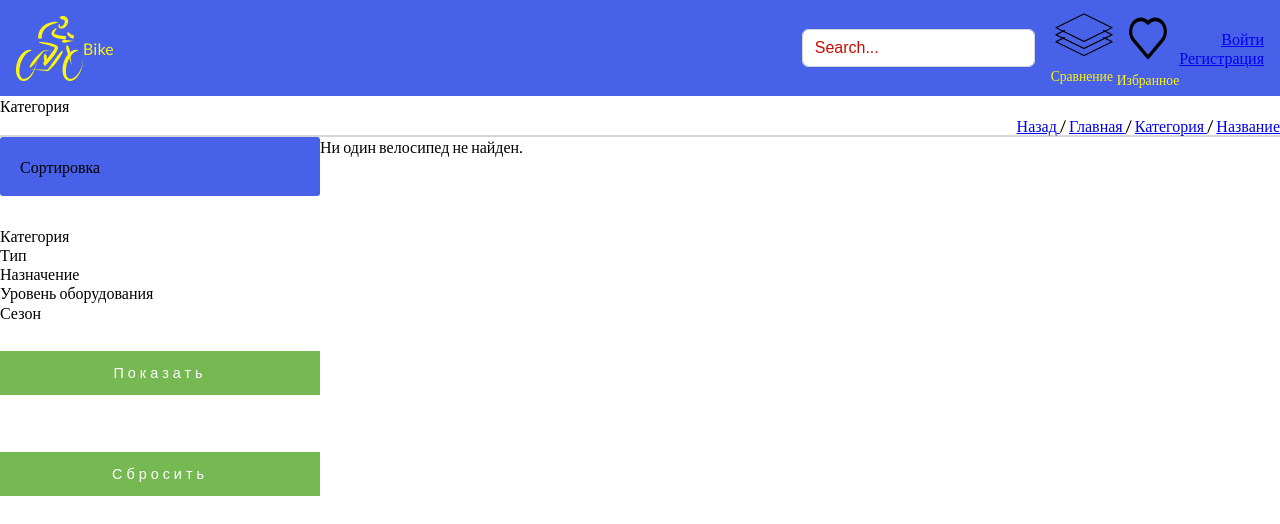
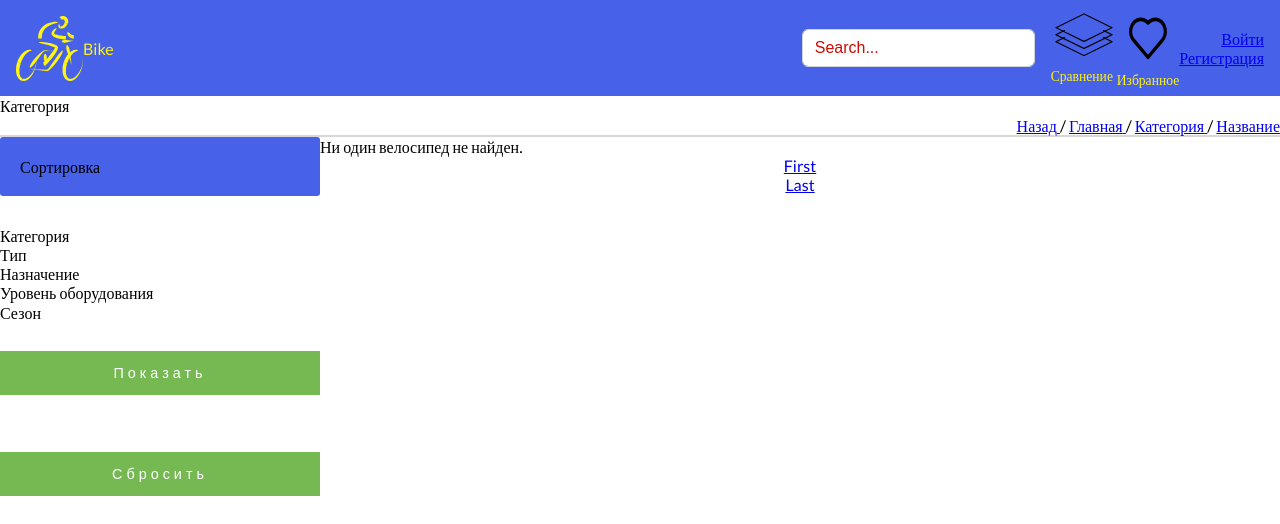
Before and after one commit to VexOlmer/BikeCatalog, a PHP site: page /BikeCatalog/AllBike.php in a window 1280 px wide. Shown: the top 524 px of the page. Run offline with PHP 8.4, Linux system fonts and the light colour scheme; data that the repository does not hold is empty.

Commit message:
Add pagination for page Filter

```diff
--- a/AllBike.php
+++ b/AllBike.php
@@ -54,7 +54,8 @@
             ?>
             <div class="Bikes-row">
                 <div class="Bikes-row-image">
-                    <img src="static/img/svg/BikePhotoTest.svg" alt="image" class="Bike-image">
+                    <img src="static/img/svg/BikePhotoTest.svg" alt="image" class="Bike-image"
+                            onclick="window.location.href = '<?php echo BASE_URL . 'BikeInfo.php'?>'">
                 </div>
                 <div class="Bikes-row-text">
                     <a href="<?php echo BASE_URL . 'BikeInfo.php'?>" class="nav-link">
@@ -69,6 +70,7 @@
                 </div>
             </div>
             <?php }} ?>
+            <?php  include("app/include/pagination.php"); ?>
         </div>
     </div>
 </div>
--- a/app/controllers/searchBike.php
+++ b/app/controllers/searchBike.php
@@ -2,7 +2,12 @@
 
 include("app/database/db.php");
 
-$result = getData("SELECT * FROM bikeinfo WHERE status = '1'");
+$page = isset($_GET['page']) ? $_GET['page'] : 1;
+$limit = 2;
+$offset = $limit * ($page - 1);  // С какой записи начинать поиск в DB
+$total_pages = round(countRow('bikeinfo')[0]['COUNT(*)'] / $limit, 0);
+
+$result = getData("SELECT * FROM bikeinfo WHERE status = '1' LIMIT $limit OFFSET $offset");
 
 // Авторизация
 if($_SERVER['REQUEST_METHOD'] === 'POST' && isset($_POST['btn-show-filter'])){
@@ -19,12 +24,14 @@ if($_SERVER['REQUEST_METHOD'] === 'POST' && isset($_POST['btn-show-filter'])){
         }
     }
 
+    $sqlQuery .= "LIMIT $limit OFFSET $offset";
+
     $result = getData($sqlQuery);
 
 }
 
 if($_SERVER['REQUEST_METHOD'] === 'POST' && isset($_POST['btn-del-filter'])){
-    $sqlQuery = "SELECT * FROM bikeinfo WHERE status = '1'";
+    $sqlQuery = "SELECT * FROM bikeinfo WHERE status = '1' LIMIT $limit OFFSET $offset";
 
     $result = getData($sqlQuery);
 }
--- a/app/database/db.php
+++ b/app/database/db.php
@@ -160,7 +160,12 @@ function getColumn($table, $column){
     $query = "
         SELECT DISTINCT($column)
         FROM $table";
-    return  getData($query);
+    return getData($query);
+}
+
+function countRow($table){
+    $query = "SELECT COUNT(*) FROM $table WHERE status LIKE '1'";
+    return getData($query);
 }
 
 ?>
--- a/app/include/header.php
+++ b/app/include/header.php
@@ -1,12 +1,11 @@
 <!DOCTYPE html>
-<html lang="en>
+<html lang="en">
     <head>
         <meta charset="UTF-8">
         <meta name="viewport" content="width=device-width, initial-scale-1.0">
-        <meta http-equiv="X-UA-Compatible" content="IE=edge">
         <title>Bike Catalog</title>
-        <link rel="stylesheet" href="static/css/reset.css">
-        <link rel="stylesheet" href="static/css/style.css">
+        <link rel="stylesheet" href="static/css/reset.css" type="text/css" >
+        <link rel="stylesheet" href="static/css/style.css" type="text/css" >
     </head>
 <body>
 
--- /dev/null
+++ b/app/include/pagination.php
@@ -0,0 +1,18 @@
+<nav role="navigation">
+    <ul class="pagination justify-content-center">
+        <li class="page-item">
+            <a class="page-link" href="?page=1">First</a>
+        </li>
+        <?php if($page > 1): ?>
+            <li class="page-item">
+                <a class="page-link" href="<?php echo "?page=".($page - 1);?>">Prev</a>
+            </li>
+        <?php endif; ?>
+        <?php if($page < $total_pages): ?>
+        <li class="page-item">
+            <a class="page-link" href="<?php echo "?page=".($page + 1);?>">Next</a>
+        </li>
+        <?php endif; ?>
+        <li class="page-item"><a class="page-link" href="?page=<?php echo $total_pages; ?>">Last</a></li>
+    </ul>
+</nav>
--- a/static/css/style.css
+++ b/static/css/style.css
@@ -300,7 +300,7 @@ article, aside, details, figcaption, figure, footer, header, hgroup, main, nav,
 }
 
 
-/* Main Info All Bikes */
+/* All Bikes - Filter */
 .content-AllBikes{
     display: flex;
     flex-wrap: wrap;
@@ -365,6 +365,10 @@ article, aside, details, figcaption, figure, footer, header, hgroup, main, nav,
     display: -webkit-box;
     -webkit-line-clamp: 4;
 	-webkit-box-orient: vertical;
+}
+nav[role="navigation"] {
+    text-align: center;
+    display: block;
 }
 
 
```
